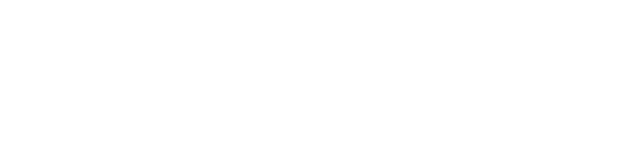
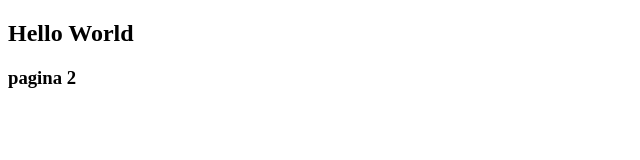
Before and after one commit to CharllysFernandes/biomais.info, a plain HTML site: page pages/daianyfernandes.html in a window 1280 px wide. Shown: the whole page, without its empty margins (0-640 px from the left). Drawn offline with Linux system fonts and the light colour scheme.

Commit message:
Update daianyfernandes.html

```diff
--- a/pages/daianyfernandes.html
+++ b/pages/daianyfernandes.html
@@ -7,6 +7,7 @@
     <title>Document</title>
 </head>
 <body>
-
+    <h2>Hello World</h2>
+    <h3>pagina 2</h3>
 </body>
 </html>
```
